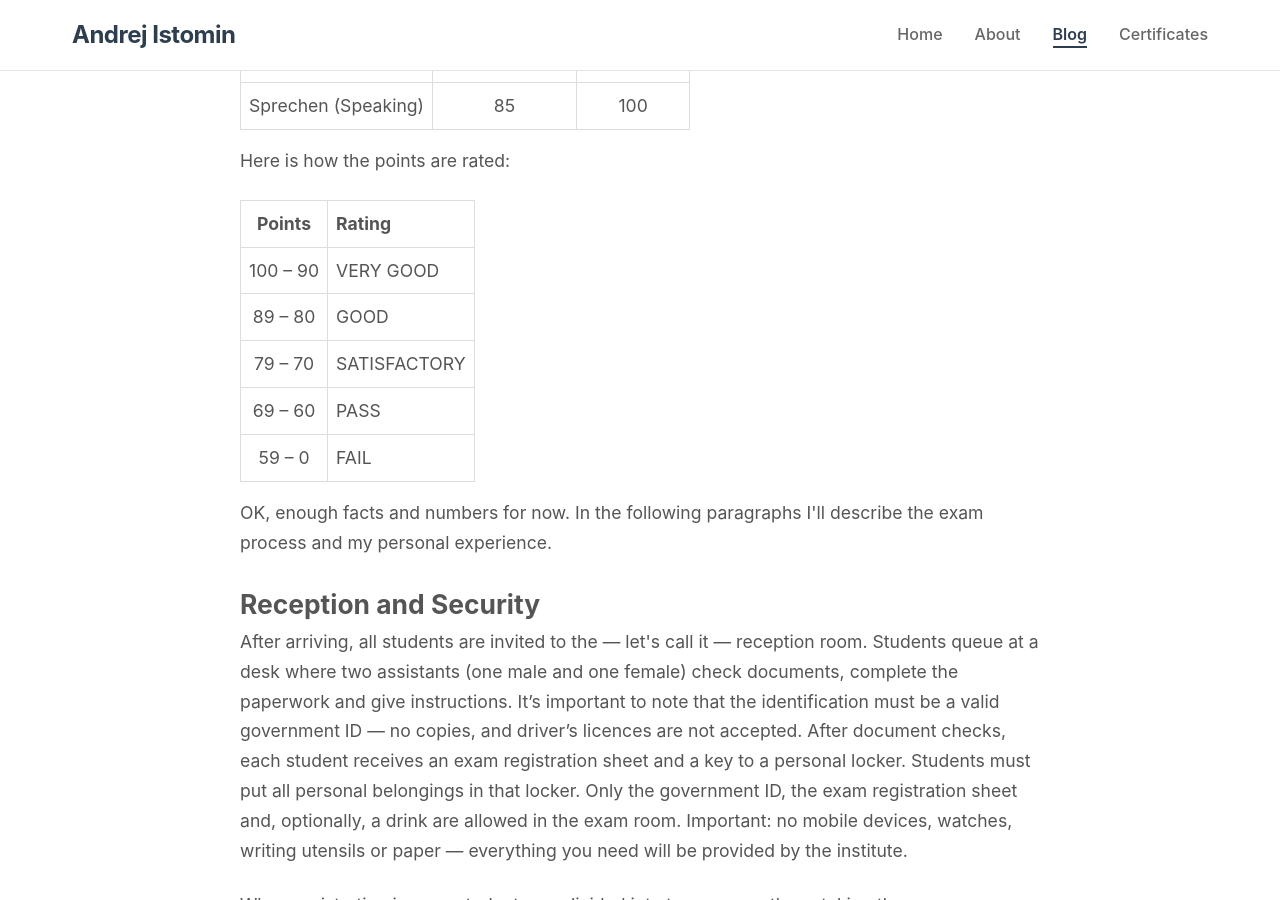
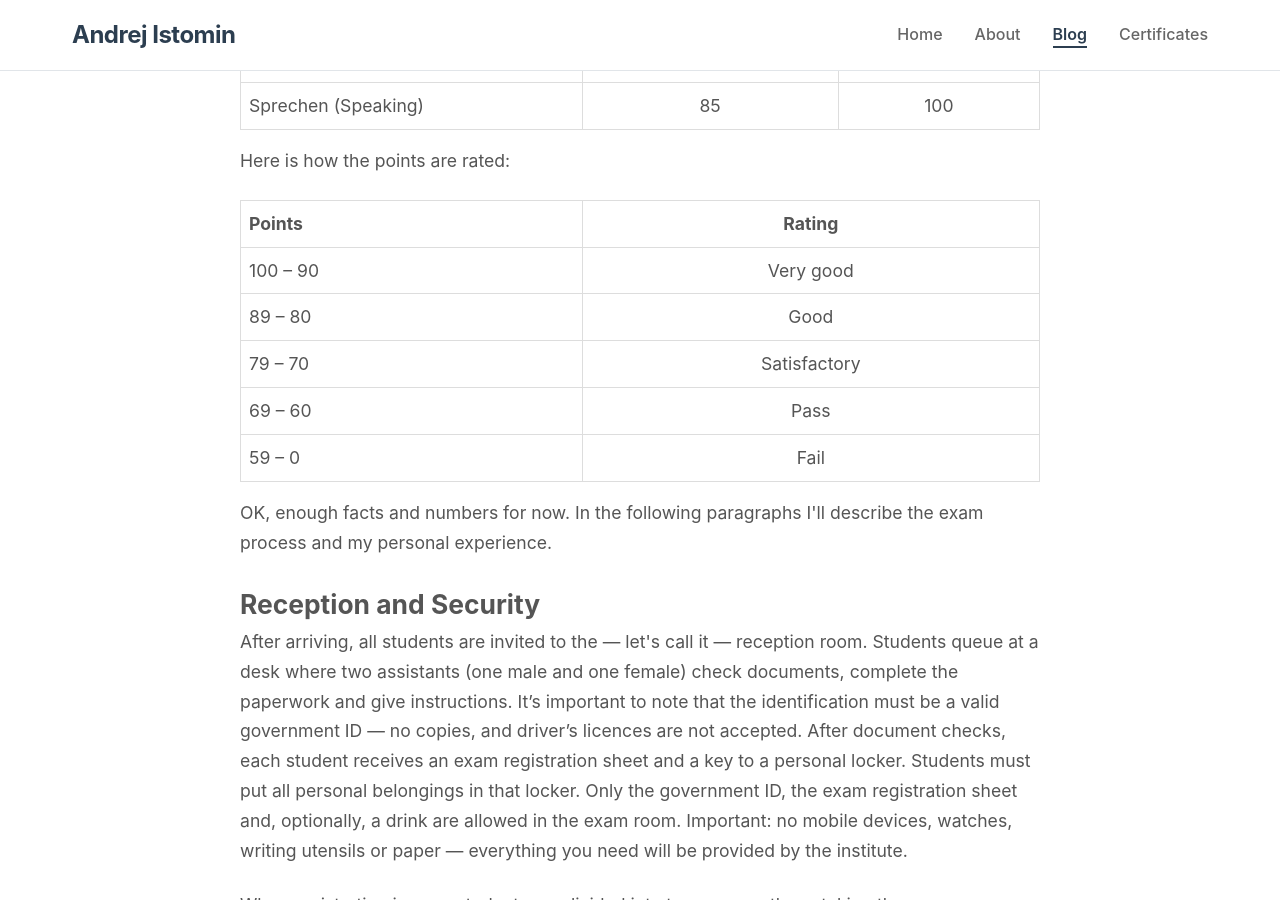
Before and after one commit to aistomin/aistomin.com, a Jekyll site: the page built from _posts/2025-11-19-goethe-c1-exam.markdown, in a window 1280 px wide and 900 px high, scrolled down 1072 px. Built offline with Jekyll 4.4.1, drawn with Linux system fonts in a browser that asks for light colours; comment, search, counter and statistics services are not loaded; part of the change alters nothing that is shown.

Commit message:
Issue #27. Small style improvemnts.

```diff
--- a/_posts/2025-11-19-goethe-c1-exam.markdown
+++ b/_posts/2025-11-19-goethe-c1-exam.markdown
@@ -29,7 +29,7 @@ comments: true
 
     <p>As I mentioned, I passed the exam — here are my results:</p>
 
-    <table style="margin: 1rem 0; border-collapse: collapse;">
+    <table style="margin: 1rem 0; border-collapse: collapse; width: 100%;">
         <thead>
             <tr>
                 <th style="border: 1px solid #ddd; padding: 8px; text-align: left;">Exam Part</th>
@@ -63,33 +63,33 @@ comments: true
 
     <p>Here is how the points are rated:</p>
 
-    <table style="margin: 1rem 0; border-collapse: collapse;">
+    <table style="margin: 1rem 0; border-collapse: collapse; width: 100%;">
         <thead>
             <tr>
-                <th style="border: 1px solid #ddd; padding: 8px; text-align: center;">Points</th>
-                <th style="border: 1px solid #ddd; padding: 8px; text-align: left;">Rating</th>
+                <th style="border: 1px solid #ddd; padding: 8px; text-align: left;">Points</th>
+                <th style="border: 1px solid #ddd; padding: 8px; text-align: center;">Rating</th>
             </tr>
         </thead>
         <tbody>
             <tr>
-                <td style="border: 1px solid #ddd; padding: 8px; text-align: center;">100 – 90</td>
-                <td style="border: 1px solid #ddd; padding: 8px;">VERY GOOD</td>
+                <td style="border: 1px solid #ddd; padding: 8px; text-align: left;">100 – 90</td>
+                <td style="border: 1px solid #ddd; padding: 8px; text-align: center;">Very good</td>
             </tr>
             <tr>
-                <td style="border: 1px solid #ddd; padding: 8px; text-align: center;">89 – 80</td>
-                <td style="border: 1px solid #ddd; padding: 8px;">GOOD</td>
+                <td style="border: 1px solid #ddd; padding: 8px; text-align: left;">89 – 80</td>
+                <td style="border: 1px solid #ddd; padding: 8px; text-align: center;">Good</td>
             </tr>
             <tr>
-                <td style="border: 1px solid #ddd; padding: 8px; text-align: center;">79 – 70</td>
-                <td style="border: 1px solid #ddd; padding: 8px;">SATISFACTORY</td>
+                <td style="border: 1px solid #ddd; padding: 8px; text-align: left;">79 – 70</td>
+                <td style="border: 1px solid #ddd; padding: 8px; text-align: center;">Satisfactory</td>
             </tr>
             <tr>
-                <td style="border: 1px solid #ddd; padding: 8px; text-align: center;">69 – 60</td>
-                <td style="border: 1px solid #ddd; padding: 8px;">PASS</td>
+                <td style="border: 1px solid #ddd; padding: 8px; text-align: left;">69 – 60</td>
+                <td style="border: 1px solid #ddd; padding: 8px; text-align: center;">Pass</td>
             </tr>
             <tr>
-                <td style="border: 1px solid #ddd; padding: 8px; text-align: center;">59 – 0</td>
-                <td style="border: 1px solid #ddd; padding: 8px;">FAIL</td>
+                <td style="border: 1px solid #ddd; padding: 8px; text-align: left;">59 – 0</td>
+                <td style="border: 1px solid #ddd; padding: 8px; text-align: center;">Fail</td>
             </tr>
         </tbody>
     </table>
```
